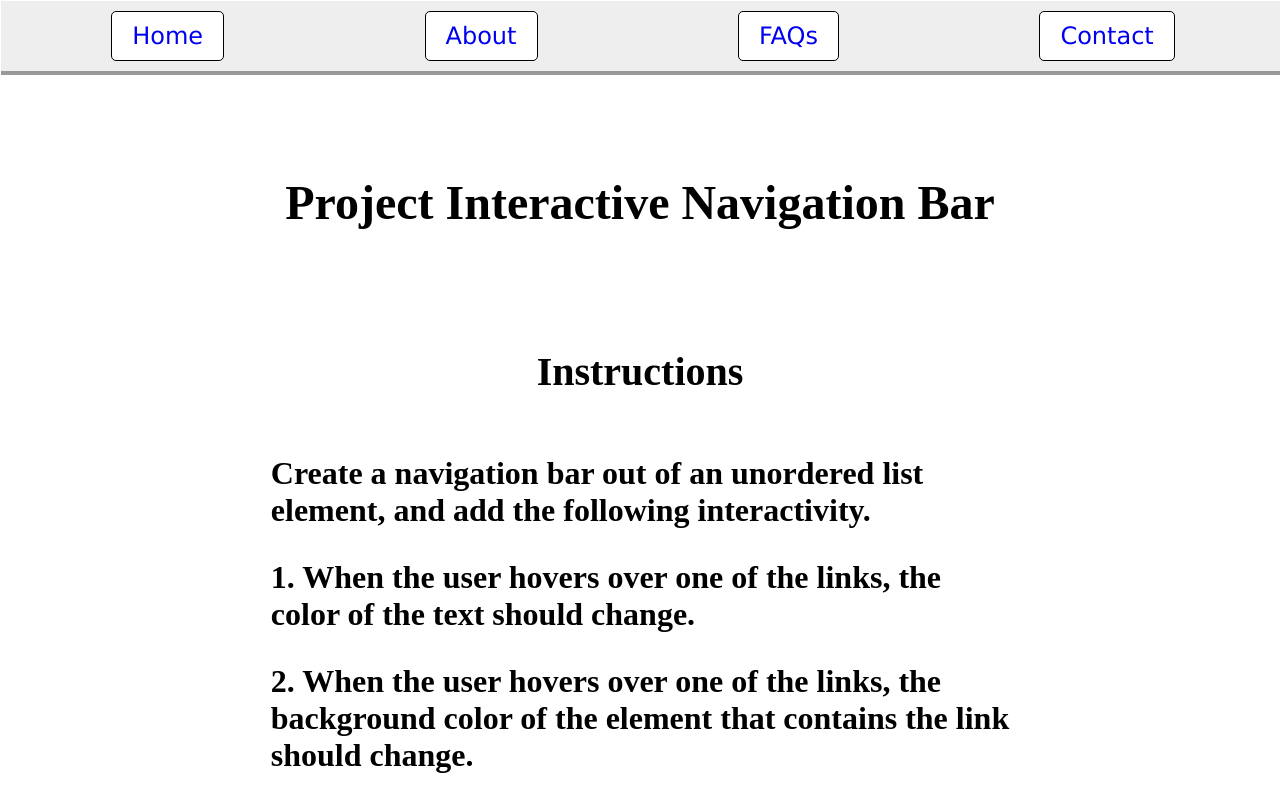
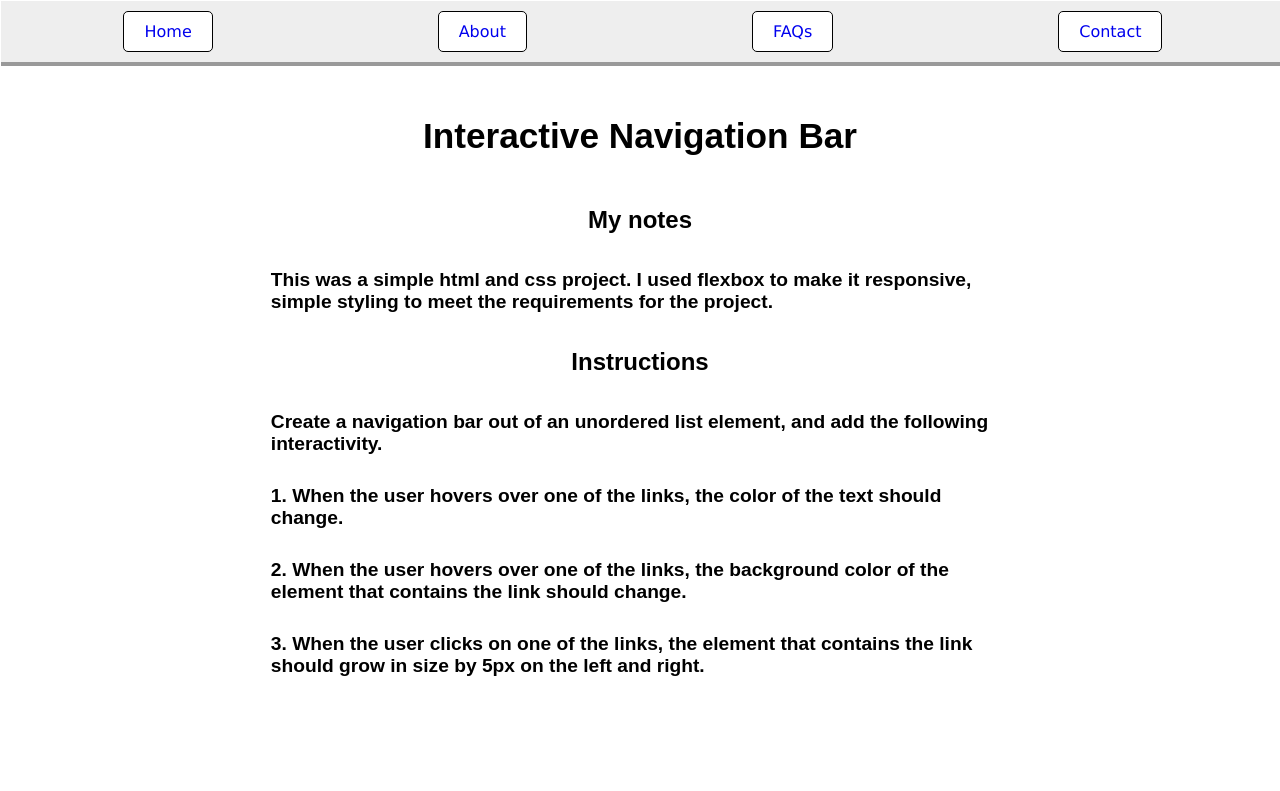
Before and after one commit to bryanhmiller/Interactive-navigation-bar, a plain HTML site: page index.html in a window 1280 px wide. Shown: the top 791 px of the page. Drawn offline with Linux system fonts and the light colour scheme.

Commit message:
Changed styling, looked huge when I deployed it.

```diff
--- a/index.html
+++ b/index.html
@@ -14,8 +14,16 @@
 				</ul>
 			</div>
 			<div>
-				<h1>Project Interactive Navigation Bar</h1>
-				<br>
+				<h1>Interactive Navigation Bar</h1>
+			</div>
+			<div>
+				<h2>My notes</h2>
+					<p>
+						<h3>This was a simple html and css project. I used flexbox to make it responsive, simple styling to meet the requirements for the project.
+						</h3>
+					</p>
+			</div>
+			<div>
 				<h2>Instructions</h2>
 				<p>
 					<h3>Create a navigation bar out of an unordered list element, and add the
@@ -30,13 +38,5 @@
 					</h3>
 				</p>
 			</div>
-			<div>
-				<br>
-				<h2>My notes</h2>
-					<p>
-						<h3>This was a simple html and css project. I used flexbox to make it responsive, simple styling to meet the requirements for the project.
-						</h3>
-					</p>
-			</div>
 		</body>
 	</html>
--- a/navigation.css
+++ b/navigation.css
@@ -19,7 +19,7 @@ ul {
 	justify-content: space-around;
 	align-items: flex-start;
 	font-family: Verdana;
-	font-size: 1.5em;
+	font-size: 1em;
 	width: 100%;
 	padding: 10px;
 	margin-top: -7px;
@@ -50,20 +50,23 @@ li:active {
 }
 
 h1 {
-	font-size: 3em;
-	margin: 100px 0 50px;
+	font-size: 2.2em;
+	font-family: arial;
+	margin: 50px 0 50px;
 	text-align: center;
 }
 
 
 h2 {
-	font-size: 2.5em;
-	margin: 50px 0;
+	font-size: 1.5em;
+	font-family: arial;
+	margin: 25px 0;
 	text-align: center;
 }
 
 h3 {
-	font-size: 2em;
+	font-size: 1.2em;
+	font-family: arial;
 	margin: 10px;
 	padding: 10px 20%;
 }
```
